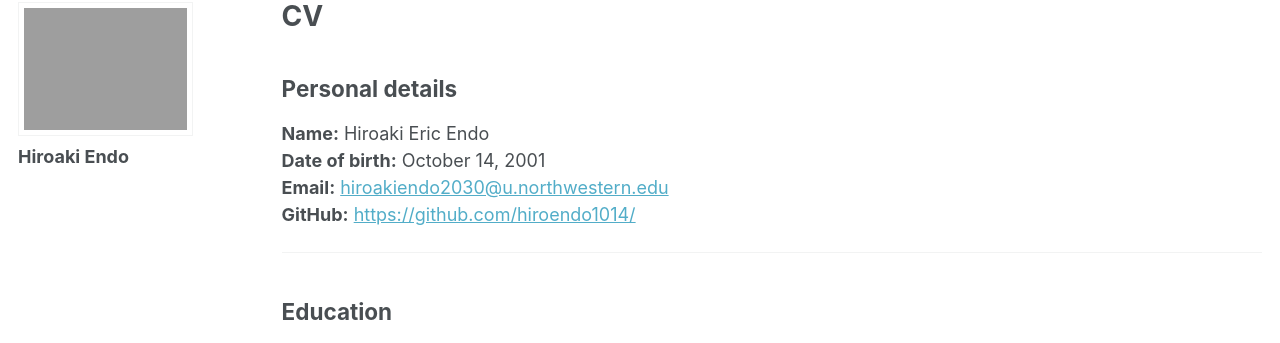
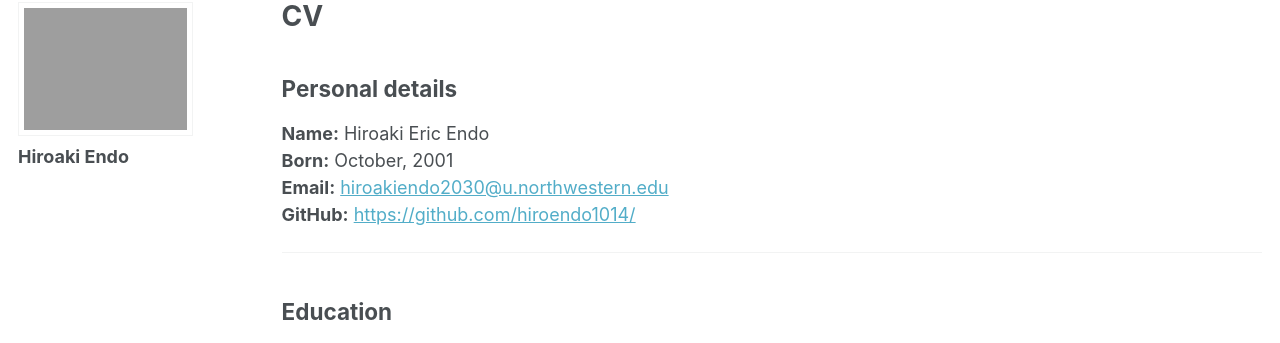
Before and after one commit to hiroendo1014/hiroendo1014.github.io, a Jekyll site: the page built from _pages/cv.md, in a window 1280 px wide and 900 px high. Shown: the part 99-442 px from the top of the window. Built offline with Jekyll 4.4.1, drawn with Linux system fonts in a browser that asks for light colours; a script bundle is joined from its source files by our own code; library files that are not in the unit come from our copies.

Commit message:
Update cv.md

```diff
--- a/_pages/cv.md
+++ b/_pages/cv.md
@@ -11,7 +11,7 @@ redirect_from:
 
 ## Personal details
 **Name:** Hiroaki Eric Endo
-**Date of birth:** October 14, 2001
+**Born:** October, 2001
 **Email:** [hiroakiendo2030@u.northwestern.edu](mailto:hiroakiendo2030@u.northwestern.edu)
 **GitHub:** <https://github.com/hiroendo1014/>
 
```
